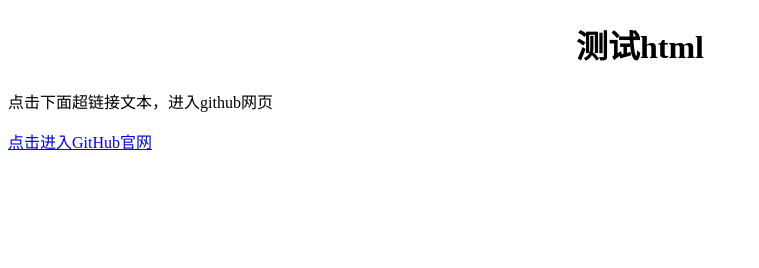
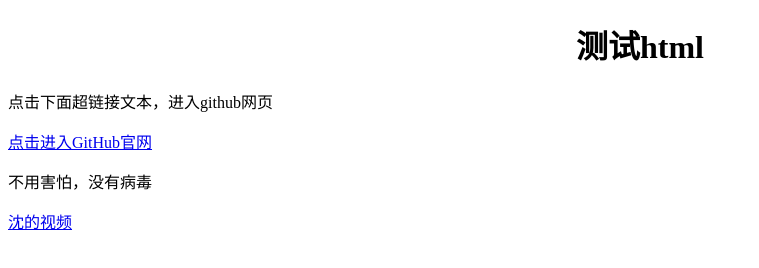
Before and after one commit to 18086wyj/abc, a plain HTML site: page index.html in a window 1280 px wide. Shown: the whole page, without its empty margins (0-759 px from the left). Drawn offline with Linux system fonts and the light colour scheme.

Commit message:
index.html

```diff
--- a/index.html
+++ b/index.html
@@ -9,5 +9,7 @@
     <h1><center>测试html</center></h1>
     <p>点击下面超链接文本，进入github网页</p>
     <a href="https://github.com/new" alt="github官网">点击进入GitHub官网</a>
+    <p>不用害怕，没有病毒</p>
+    <p><a href="D:\文档\sp\shenyiran.mp4" alt="点击观看">沈的视频</a></p>
 </body>
 </html>
```
